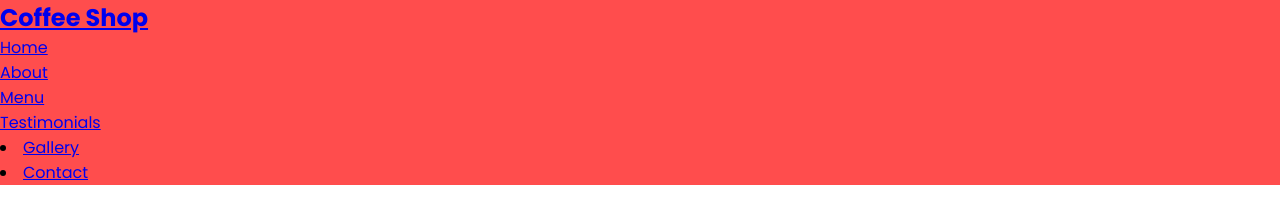
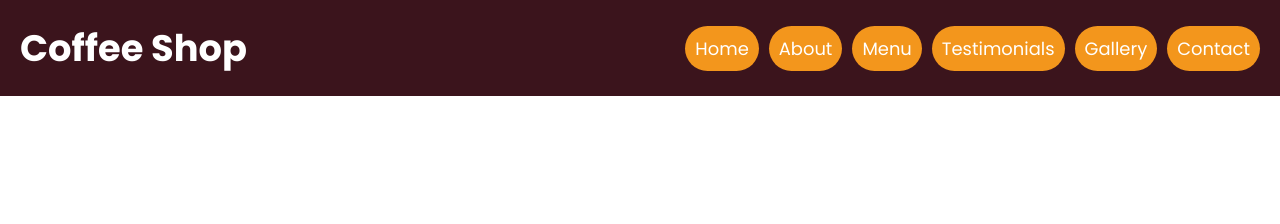
Before and after one commit to Rayomego12/coffee-shop, a plain HTML site: page index.html in a window 1280 px wide. Drawn offline with Linux system fonts and the light colour scheme; a web font is replaced by a local one.

Commit message:
added new images and styled the navbar

```diff
--- a/style.css
+++ b/style.css
@@ -11,9 +11,9 @@
     /* Define color variables */
     --white-color: #fff;
     --dark-color: #252525;
-    --primary-color: #ff4d4d;
-    --secondary-color: #ff9999;
-    --light-pink-color: #ffe6e6;
+    --primary-color: #3b141c;
+    --secondary-color: #f3961c;
+    --light-pink-color: #faf4f5;
     --medium-gray-color: #cccccc;
 
     /*font size*/
@@ -39,6 +39,46 @@
     /*site max width*/
     --site-max-width: 1200px;
 }
-header{
+
+ul {
+    list-style: none;
+}
+
+a {
+    text-decoration: none;
+}
+
+button {
+    border: none;
+    border: none;
+    cursor: pointer;
+}
+header {
     background:var(--primary-color);
 }
+
+header .navbar {
+    display: flex;
+    padding: 20px;
+    justify-content: space-between;
+    align-items: center;
+}
+
+.navbar .nav-logo .logo-text {
+    color: var(--white-color);
+    font-size: var(--font-size-xxl);
+    font-weight: var(--font-weight-bold);
+}
+
+.navbar .nav-menu {
+    display: flex;
+    gap: 10px;
+}
+
+.navbar .nav-menu .nav-link {
+    padding: 10px 10px;
+    background: var(--secondary-color);
+    font-size: var(--font-size-m);
+    color: var(--white-color);
+    border-radius: var(--border-radius-m);
+}
```
Also changed, not shown: index.html (+0 -2 lines), images/fahmi-fakhrudin-nzyzAUsbV0M-unsplash.jpg (added), images/photo-1511920170033-f8396924c348.avif (added), 4 other files.
